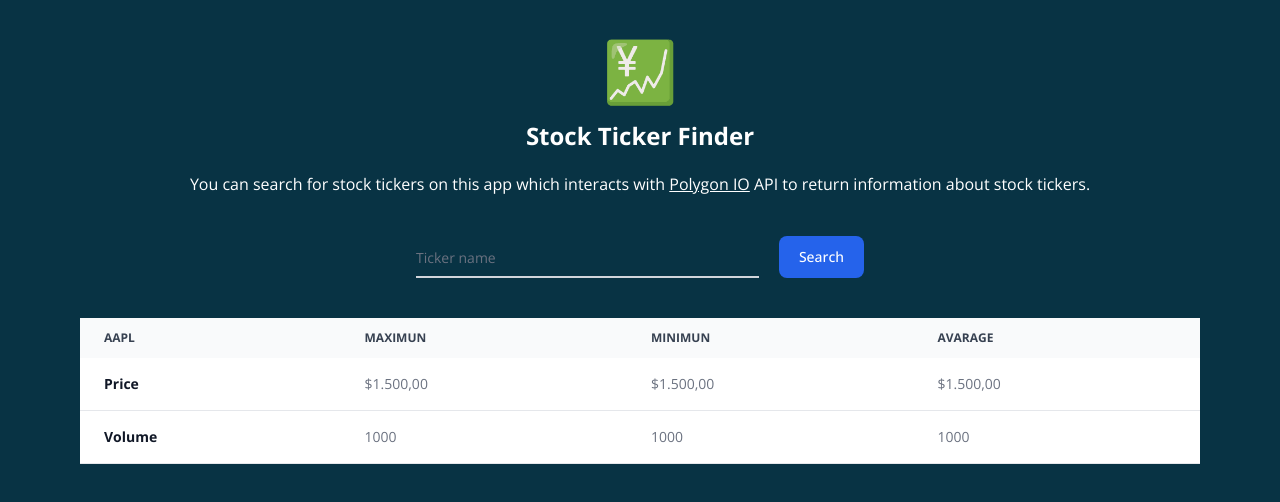
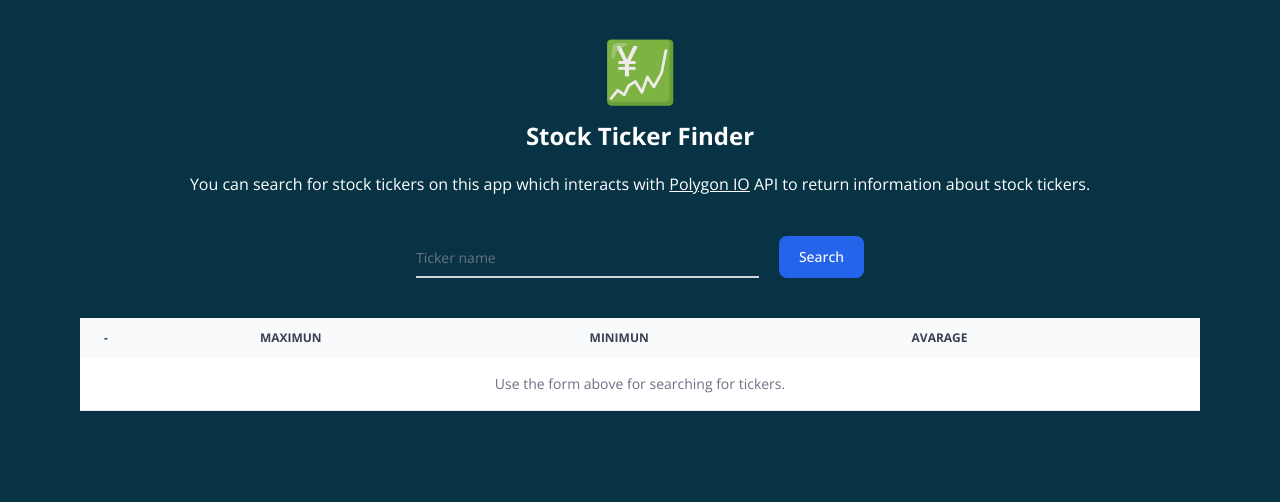
Before and after one commit to rinterliche/portrait-test-ui, a React (Create React App) app: page / in a window 1280 px wide. Shown: the top 502 px of the page. Built offline with nearby package versions, Linux system fonts and the light colour scheme.

Commit message:
feat: add app context

```diff
--- a/src/App.js
+++ b/src/App.js
@@ -1,14 +1,23 @@
+import { AppContext } from "./AppContext"
 import AppHeader from "./components/header"
 import AppForm from "./components/form"
 import AppTable from "./components/table"
 
 function App() {
+  const AppState = {
+    tickers: [],
+    isLoadingtickers: false,
+    searchTerm: ""
+  }
+
   return (
-    <div className="h-full bg-cyan-950 text-white px-20">
-      <AppHeader />
-      <AppForm />
-      <AppTable />
-    </div>
+    <AppContext.Provider value={AppState}>
+      <div className="h-full bg-cyan-950 text-white px-20">
+        <AppHeader />
+        <AppForm />
+        <AppTable />
+      </div>
+    </AppContext.Provider>
   )
 }
 
--- /dev/null
+++ b/src/AppContext.js
@@ -0,0 +1,9 @@
+import { createContext } from "react"
+
+export const AppContext = createContext(
+  {
+    tickers: [],
+    isLoadingTickers: false,
+    searchTerm: ""
+  }
+)
--- a/src/components/table.js
+++ b/src/components/table.js
@@ -1,11 +1,21 @@
+import { useContext } from "react"
+
+import { AppContext } from "../AppContext"
+
 function AppTable() {
+  const { tickers, searchTerm, isLoadingTickers } = useContext(AppContext)
+
+  const showTickers = searchTerm !== "" && tickers.length > 0 && !isLoadingTickers
+  const isInitialState = searchTerm === "" && tickers.length === 0 && !isLoadingTickers
+  const isEmptyState = searchTerm !== "" && tickers.length === 0 && !isLoadingTickers
+
   return (
     <div class="relative overflow-x-auto">
       <table class="w-full text-sm text-left rtl:text-right text-gray-500 dark:text-gray-400">
         <thead class="text-xs text-gray-700 uppercase bg-gray-50 dark:bg-gray-700 dark:text-gray-400">
           <tr>
             <th scope="col" class="px-6 py-3">
-              AAPL
+              {searchTerm || "-"}
             </th>
             <th scope="col" class="px-6 py-3">
               Maximun
@@ -18,7 +28,59 @@ function AppTable() {
             </th>
           </tr>
         </thead>
+
         <tbody>
+          {isLoadingTickers &&
+            <>
+              <tr class="bg-white border-b dark:bg-gray-800 dark:border-gray-700">
+                <td class="px-6 py-4">
+                  <div class="h-2.5 bg-gray-200 rounded-full dark:bg-gray-700 w-32"></div>
+                </td>
+                <td class="px-6 py-4">
+                  <div class="h-2.5 bg-gray-200 rounded-full dark:bg-gray-700 w-24"></div>
+                </td>
+                <td class="px-6 py-4">
+                  <div class="h-2.5 bg-gray-200 rounded-full dark:bg-gray-700 w-24"></div>
+                </td>
+                <td class="px-6 py-4">
+                  <div class="h-2.5 bg-gray-200 rounded-full dark:bg-gray-700 w-24"></div>
+                </td>
+              </tr>
+              <tr class="bg-white border-b dark:bg-gray-800 dark:border-gray-700">
+                <td class="px-6 py-4">
+                  <div class="h-2.5 bg-gray-200 rounded-full dark:bg-gray-700 w-32"></div>
+                </td>
+                <td class="px-6 py-4">
+                  <div class="h-2.5 bg-gray-200 rounded-full dark:bg-gray-700 w-24"></div>
+                </td>
+                <td class="px-6 py-4">
+                  <div class="h-2.5 bg-gray-200 rounded-full dark:bg-gray-700 w-24"></div>
+                </td>
+                <td class="px-6 py-4">
+                  <div class="h-2.5 bg-gray-200 rounded-full dark:bg-gray-700 w-24"></div>
+                </td>
+              </tr>
+            </>
+          }
+
+          {isInitialState &&
+            <tr class="bg-white border-b dark:bg-gray-800 dark:border-gray-700">
+              <td class="px-6 py-4 text-center" colspan="4">
+                Use the form above for searching for tickers.
+              </td>
+            </tr>
+          }
+
+          {isEmptyState &&
+            <tr class="bg-white border-b dark:bg-gray-800 dark:border-gray-700">
+              <td class="px-6 py-4 text-center" colspan="4">
+                No tickers found for "{searchTerm}".
+              </td>
+            </tr>
+          }
+
+          {showTickers && tickers.map(ticker => {
+            return <>
               <tr class="bg-white border-b dark:bg-gray-800 dark:border-gray-700">
                 <th scope="row" class="px-6 py-4 font-medium text-gray-900 whitespace-nowrap dark:text-white">
                   <span className="font-bold">Price</span>
@@ -47,6 +109,8 @@ function AppTable() {
                   1000
                 </td>
               </tr>
+            </>
+          })}
         </tbody>
       </table>
     </div>
```
Lines whose indentation alone changed are shown as unchanged.
